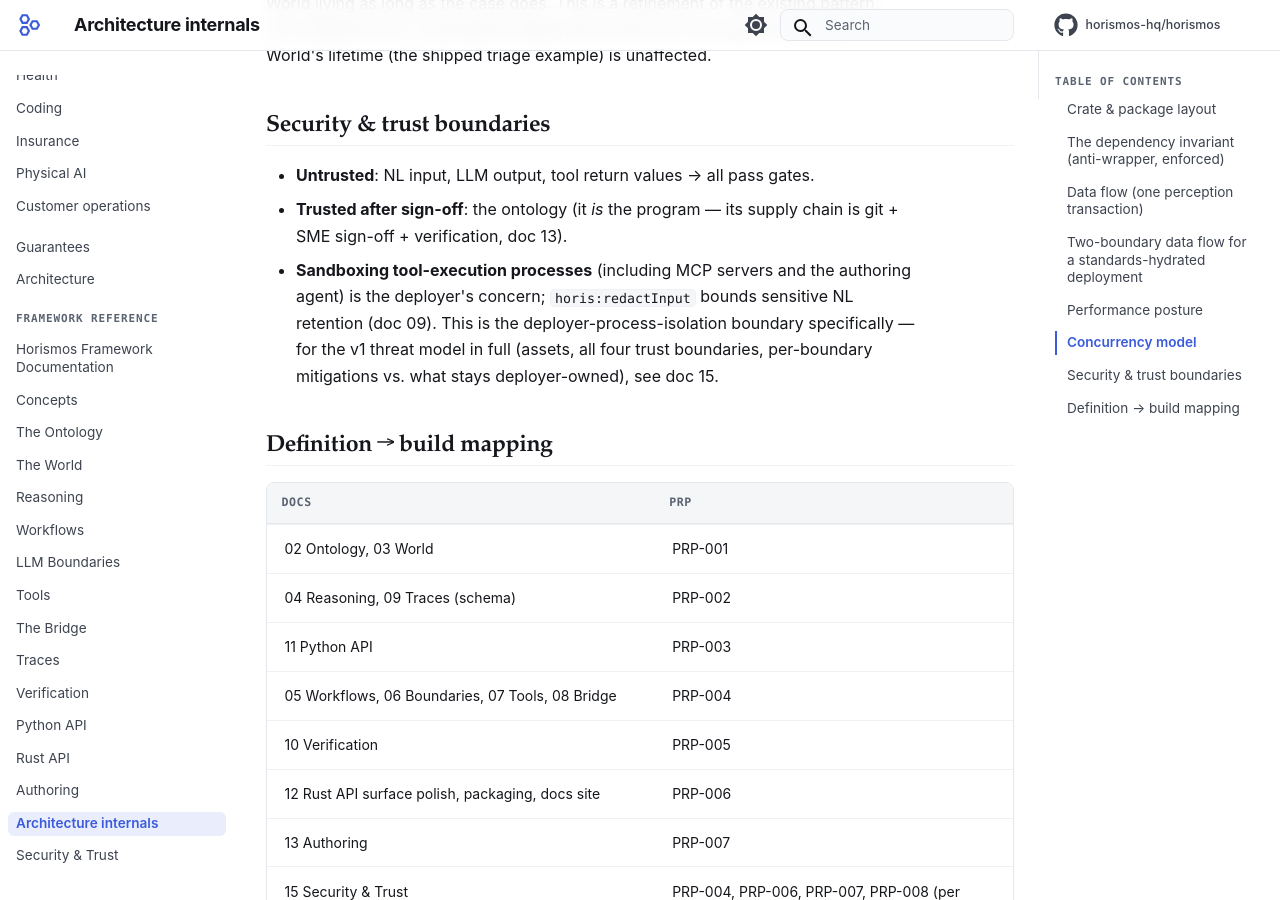
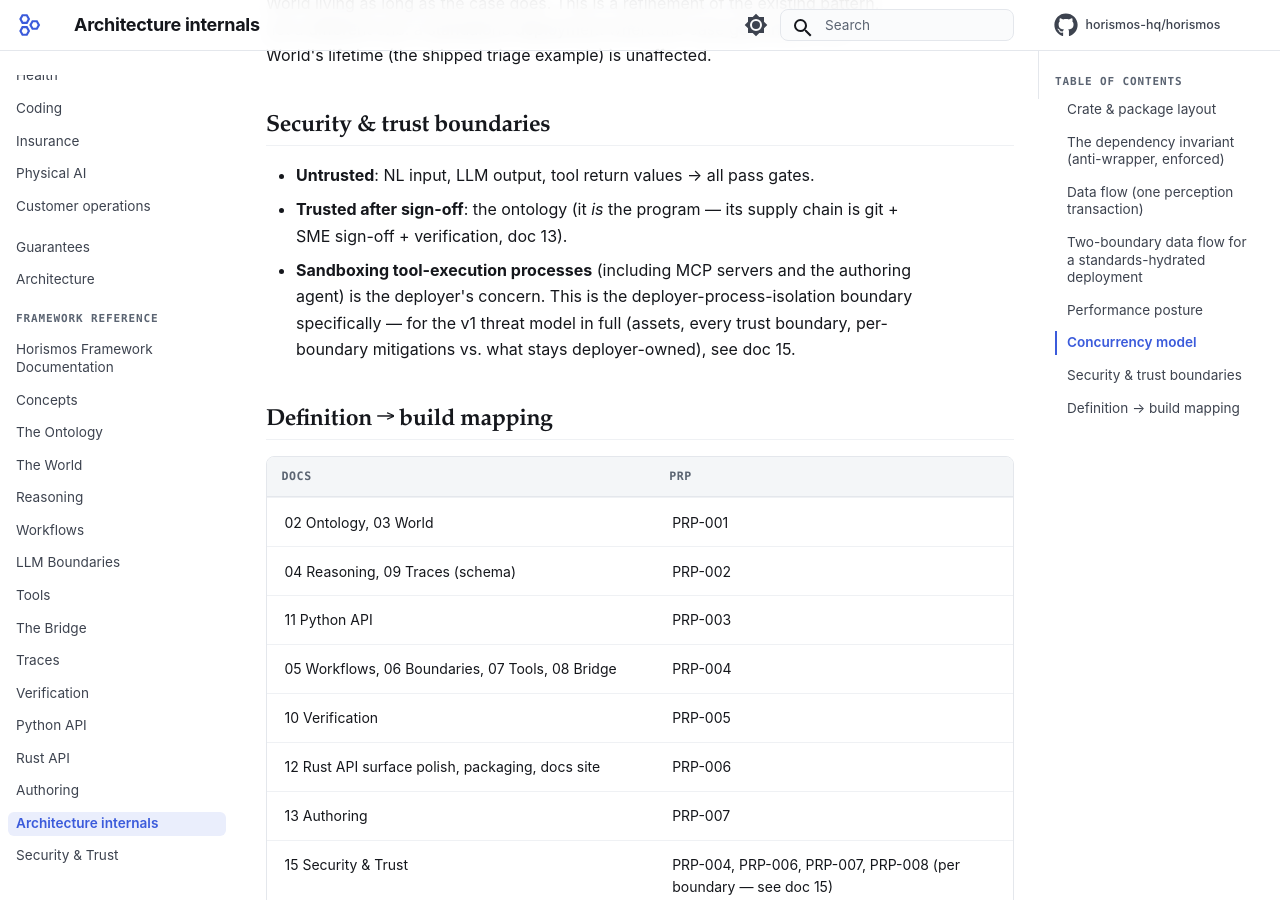
Before and after one commit to horismos-hq/horismos, an MkDocs documentation site: the page built from docs/framework/14-architecture.md, in a window 1280 px wide and 900 px high, scrolled down 3375 px. Built offline with MkDocs 1.6.1 and Material for MkDocs 9.7.7, drawn with Linux system fonts in a browser that asks for light colours; comment, search, counter and statistics services are not loaded.

Commit message:
docs: delete the horis:redactInput claim from docs 09 and 14
The same false PHI control survived on two further pages after it was cut
from the security page. doc 14 stated it in the present indicative and
cited doc 09 as its authority; doc 09 is the origin. The identifier still
appears nowhere under crates/ or python/, so all three statements were
false and only one had been fixed.

De-asserted by deletion, not hedged. doc 14 keeps its deployer-owned
process-isolation sentence, which stands without the clause; doc 09 keeps
its JSONL and store-interface sentence. Both [DECIDE] markers on
redaction defaults stay — a recorded open decision is the honest part.

doc 14's pointer to doc 15 said "all four trust boundaries" while doc 15
listed five, and now six. Since a pointer is itself a claim and this
branch made the count wronger, the enumeration is dropped rather than
restated.

`redactInput` now appears zero times under docs/.

```diff
--- a/docs/framework/14-architecture.md
+++ b/docs/framework/14-architecture.md
@@ -130,10 +130,9 @@ unaffected.
 - **Trusted after sign-off**: the ontology (it *is* the program — its supply chain is
   git + SME sign-off + verification, doc 13).
 - **Sandboxing tool-execution processes** (including MCP servers and the authoring
-  agent) is the deployer's concern; `horis:redactInput` bounds sensitive NL retention
-  (doc 09). This is the deployer-process-isolation boundary specifically — for the v1
-  threat model in full (assets, all four trust boundaries, per-boundary mitigations
-  vs. what stays deployer-owned), see doc 15.
+  agent) is the deployer's concern. This is the deployer-process-isolation boundary
+  specifically — for the v1 threat model in full (assets, every trust boundary,
+  per-boundary mitigations vs. what stays deployer-owned), see doc 15.
 
 ## Definition → build mapping
 
```
Also changed, not shown: docs/framework/09-traces.md (+1 -3 lines).
